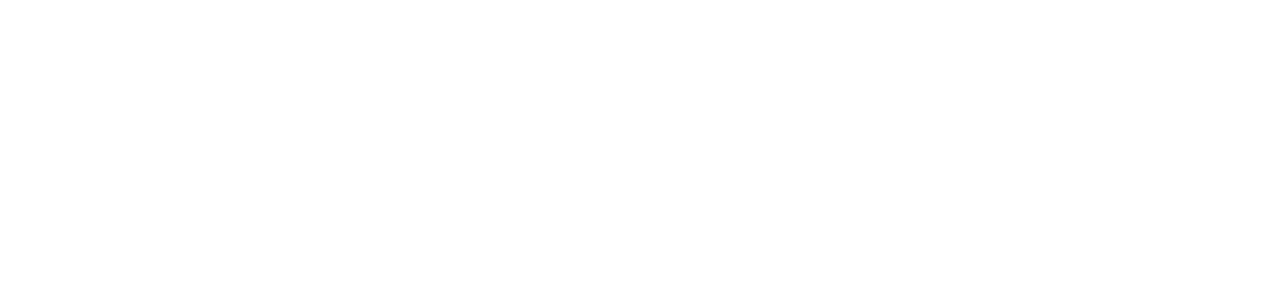
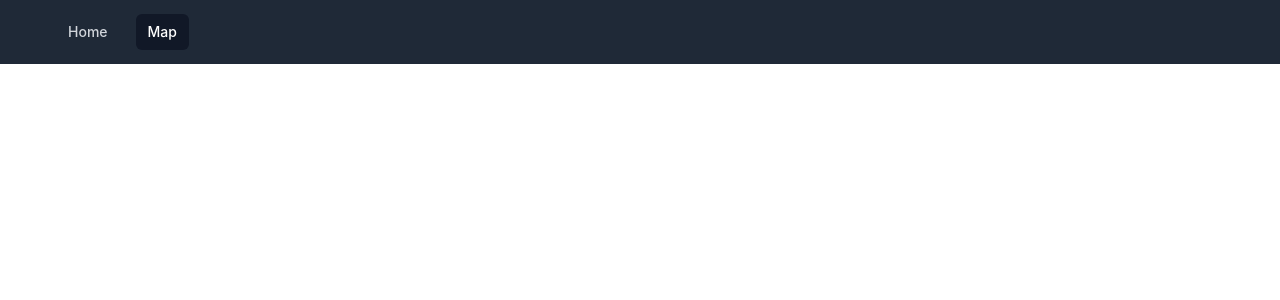
Before and after one commit to The-Microservice-Dungeon/player-sharp, a React (Create React App) app in the folder src/Sharp.Player/ClientApp/: page /map in a window 1280 px wide. Before the commit this address had no page. Shown: the top 300 px of the page. Built offline with nearby package versions, Linux system fonts and the light colour scheme; what @microsoft/signalr would draw is missing.

Commit message:
add empty map page

```diff
--- /dev/null
+++ b/src/Sharp.Player/ClientApp/src/features/map/index.ts
@@ -0,0 +1 @@
+export * from './map';
--- /dev/null
+++ b/src/Sharp.Player/ClientApp/src/features/map/map.tsx
@@ -0,0 +1,5 @@
+export type MapProps = {};
+
+export const Map = (props: MapProps) => {
+    return (null);
+}
--- a/src/Sharp.Player/ClientApp/src/features/misc/routes/Landing.tsx
+++ b/src/Sharp.Player/ClientApp/src/features/misc/routes/Landing.tsx
@@ -21,7 +21,6 @@ export const Landing = () => {
 
     return (
         <>
-            <ContentLayout>
             <div className="bg-white h-[100vh] flex items-center">
                 <div className="max-w-7xl mx-auto text-center py-12 px-4 sm:px-6 lg:py-16 lg:px-8">
                     <h2 className="text-3xl font-extrabold tracking-tight text-gray-900 sm:text-4xl">
@@ -54,7 +53,6 @@ export const Landing = () => {
                     </div>
                 </div>
             </div>
-            </ContentLayout>
         </>
     );
 };
--- a/src/Sharp.Player/ClientApp/src/routes/index.tsx
+++ b/src/Sharp.Player/ClientApp/src/routes/index.tsx
@@ -1,14 +1,24 @@
 import { useRoutes } from 'react-router-dom';
 import {Landing} from "../features/misc";
+import {Map} from "../features/map";
+import {ContentLayout} from "../components/Layout";
 
 export const AppRoutes = () => {
     const routes = [
         {
             path: '/',
             element: <Landing />
+        },
+        {
+            path: '/map',
+            element: <Map />
         }
     ];
 
     const element = useRoutes(routes);
-    return <>{element}</>
+    return <>
+        <ContentLayout>
+            {element}
+        </ContentLayout>
+    </>
 }
```
Lines whose indentation alone changed are shown as unchanged.
